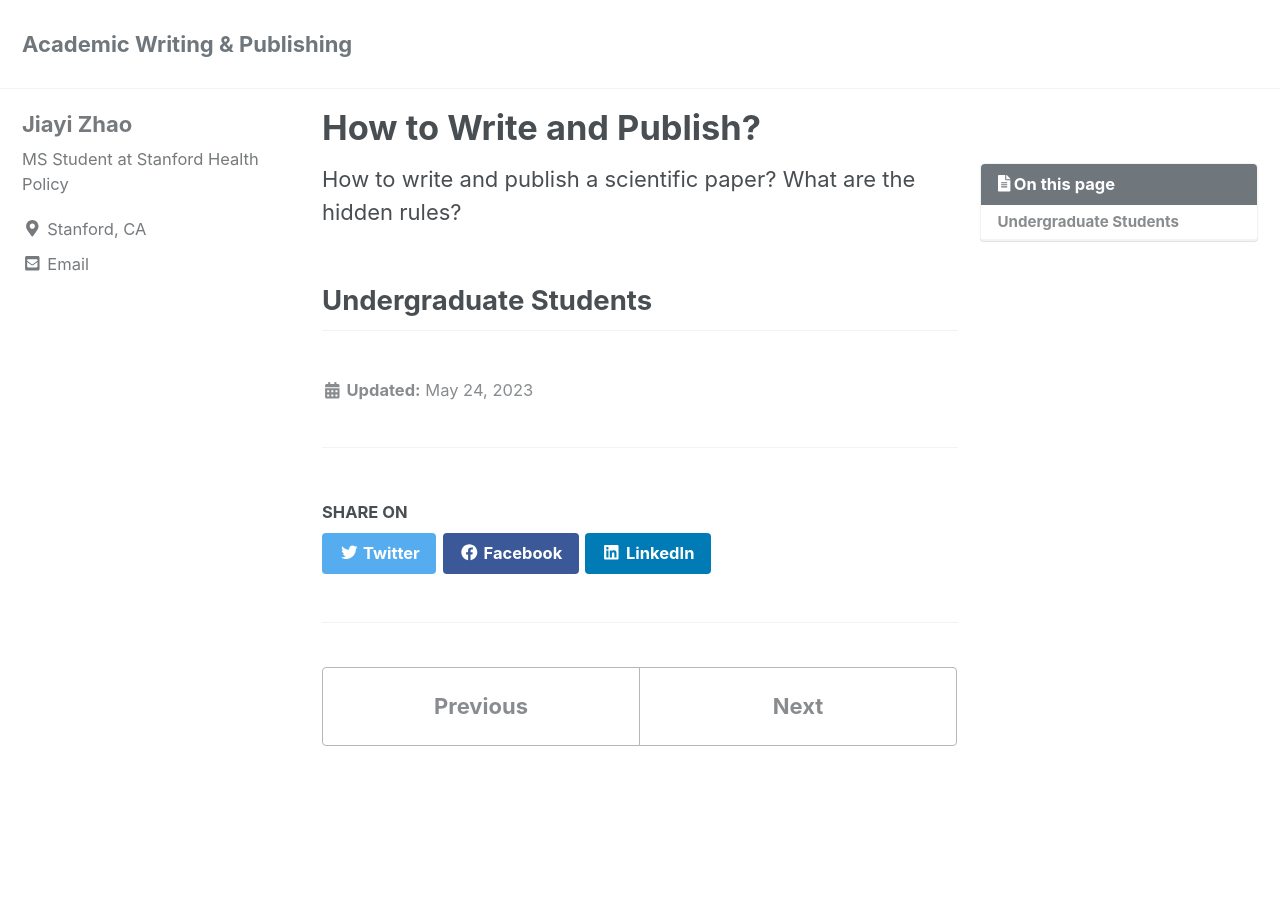
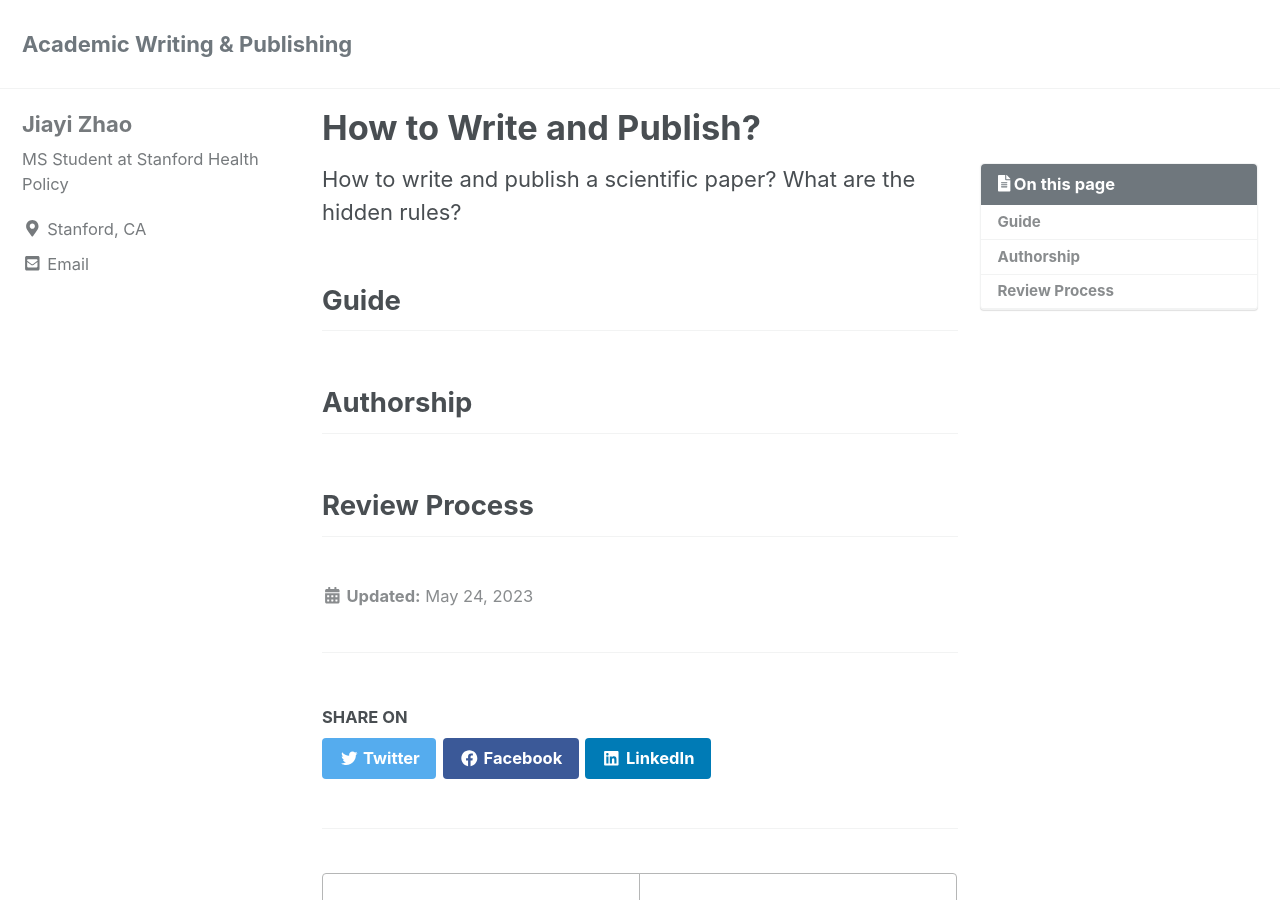
Before and after one commit to maryzhao0111/255_project, a Jekyll site: the page built from _posts/2023-05-24-d-publish.md, in a window 1280 px wide and 900 px high. Built offline with Jekyll 4.4.1, drawn with Linux system fonts in a browser that asks for light colours; cached includes are drawn as plain includes; nearby versions of some CDN libraries; a script that is not in the unit is left out.

Commit message:
Update 2023-05-24-d-publish.md

```diff
--- a/_posts/2023-05-24-d-publish.md
+++ b/_posts/2023-05-24-d-publish.md
@@ -10,4 +10,8 @@ toc_sticky: true
 
 How to write and publish a scientific paper? What are the hidden rules?
 
-## Undergraduate Students
+## Guide
+
+## Authorship
+
+## Review Process
```
